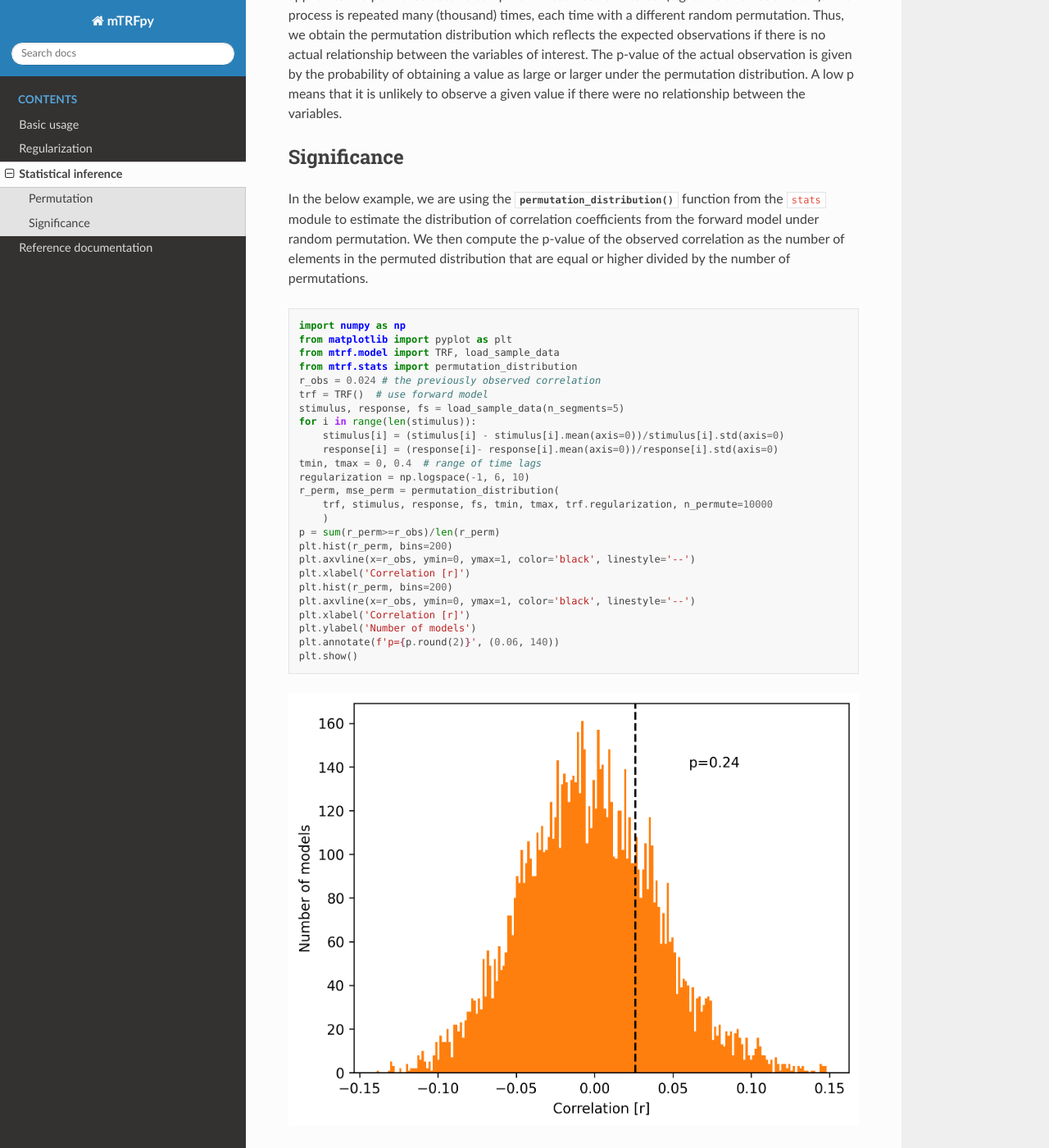
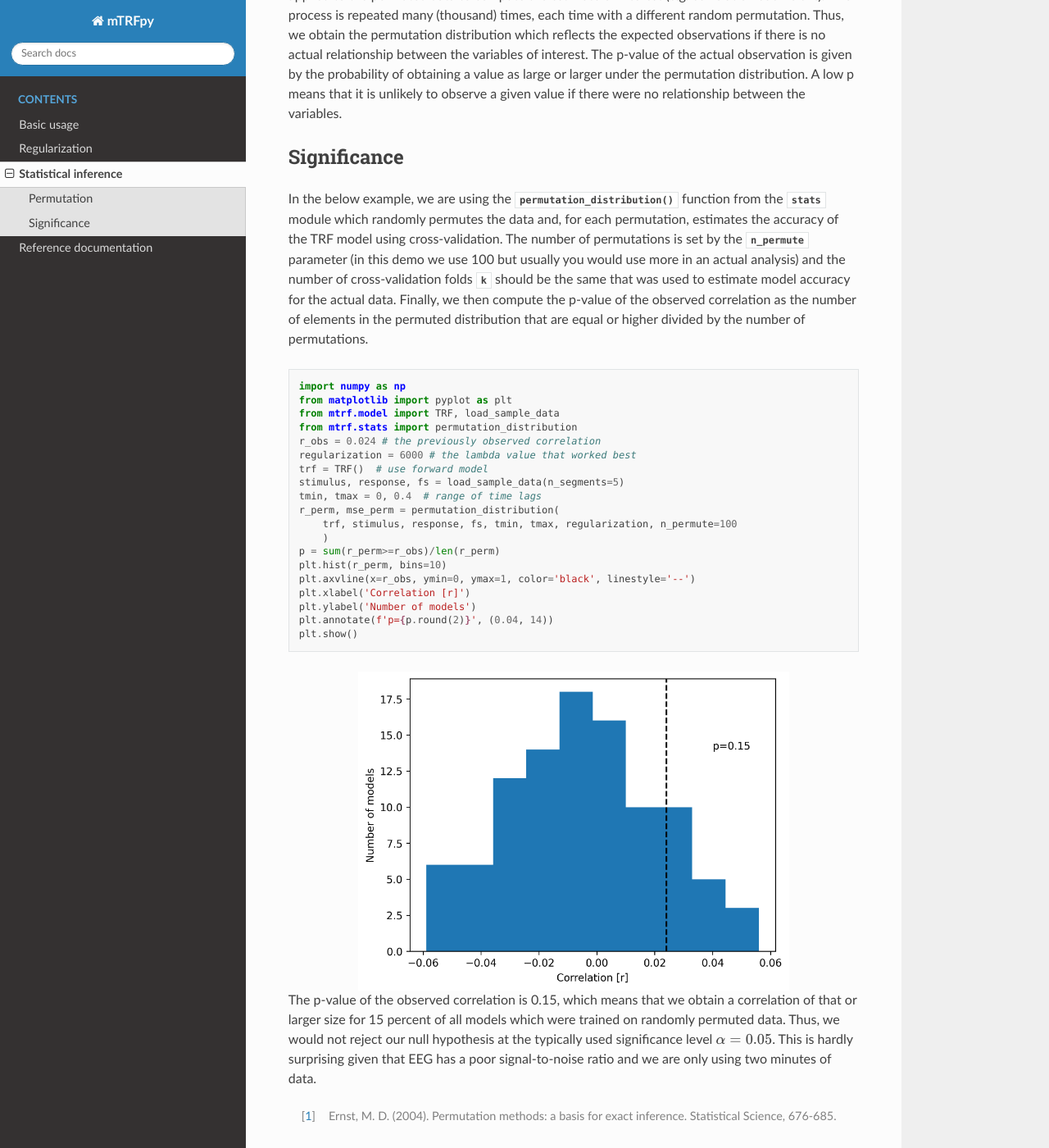
Before and after one commit to powerfulbean/mTRFpy, a Sphinx documentation site: the page built from docs/inference.rst, in a window 1280 px wide and 1400 px high, scrolled down 425 px. Shown: the whole window at 82% size. Built offline with Sphinx 7.4.7 and the Read the Docs theme 2.0.0, drawn with Linux system fonts in a browser that asks for light colours; cross-references to code outside the pages are shown as plain code; some of the changed text lies outside the part shown.

Commit message:
update docs

```diff
--- a/docs/inference.rst
+++ b/docs/inference.rst
@@ -10,36 +10,32 @@
 Significance
 ------------
 
-In the below example, we are using the :py:func:`permutation_distribution` function from the :py:module:`stats` module to estimate the distribution of correlation coefficients from the forward model under random permutation. We then compute the p-value of the observed correlation as the number of elements in the permuted distribution that are equal or higher divided by the number of permutations. ::
+In the below example, we are using the :py:func:`permutation_distribution` function from the :py:mod:`stats` module which randomly permutes the data and, for each permutation, estimates the accuracy of the TRF model using cross-validation. The number of permutations is set by the :py:const:`n_permute` parameter (in this demo we use 100 but usually you would use more in an actual analysis) and the number of cross-validation folds :py:const:`k` should be the same that was used to estimate model accuracy for the actual data. Finally, we then compute the p-value of the observed correlation as the number of elements in the permuted distribution that are equal or higher divided by the number of permutations. ::
 
     import numpy as np
     from matplotlib import pyplot as plt
     from mtrf.model import TRF, load_sample_data
     from mtrf.stats import permutation_distribution
     r_obs = 0.024 # the previously observed correlation
+    regularization = 6000 # the lambda value that worked best
     trf = TRF()  # use forward model
     stimulus, response, fs = load_sample_data(n_segments=5)
-    for i in range(len(stimulus)):
-        stimulus[i] = (stimulus[i] - stimulus[i].mean(axis=0))/stimulus[i].std(axis=0)
-        response[i] = (response[i]- response[i].mean(axis=0))/response[i].std(axis=0)
     tmin, tmax = 0, 0.4  # range of time lags
-    regularization = np.logspace(-1, 6, 10)
     r_perm, mse_perm = permutation_distribution(
-        trf, stimulus, response, fs, tmin, tmax, trf.regularization, n_permute=10000
+        trf, stimulus, response, fs, tmin, tmax, regularization, n_permute=100
         )
     p = sum(r_perm>=r_obs)/len(r_perm)
-    plt.hist(r_perm, bins=200)
-    plt.axvline(x=r_obs, ymin=0, ymax=1, color='black', linestyle='--')
-    plt.xlabel('Correlation [r]')
-    plt.hist(r_perm, bins=200)
+    plt.hist(r_perm, bins=10)
     plt.axvline(x=r_obs, ymin=0, ymax=1, color='black', linestyle='--')
     plt.xlabel('Correlation [r]')
     plt.ylabel('Number of models')
-    plt.annotate(f'p={p.round(2)}', (0.06, 140))
+    plt.annotate(f'p={p.round(2)}', (0.04, 14))
     plt.show()
 
 .. image:: images/perm.png
+    :align: center
+    :scale: 30 %
 
-The p-value of the observed correlation is 0.24, which means that we obtain a correlation of that or larger size in about one quarter of observations. Thus, we would not reject our null hypothesis at the typically used significance level :math:`\alpha=0.05`. This is hardly surprising given that EEG has a poor signal-to-noise ratio and we are only using two minutes of data. Note that the permutation distribution is very sensitive to the amount of data because small amounts (for training and validation data) will produce more extreme results.
+The p-value of the observed correlation is 0.15, which means that we obtain a correlation of that or larger size for 15 percent of all models which were trained on randomly permuted data. Thus, we would not reject our null hypothesis at the typically used significance level :math:`\alpha=0.05`. This is hardly surprising given that EEG has a poor signal-to-noise ratio and we are only using two minutes of data.
 
 .. [#f1] Ernst, M. D. (2004). Permutation methods: a basis for exact inference. Statistical Science, 676-685.
--- a/docs/optimization.rst
+++ b/docs/optimization.rst
@@ -5,7 +5,7 @@
 
 .. image:: images/reg.png
     :align: center
-    :scale: 35 %
+    :scale: 30 %
 
 When :math:`\lambda=0`, this is equivalent to OLS regression (yellow line) and gives the best fit to the sample at the cost of deviating from the overall trend in the data (dashed black line). As the value of :math:`\lambda` is increased the line flattens because the slope is penalized. As lambda approaches infinity the regression produces a horizontal line, irrespective of the data. The optimal :math:`\lambda` value is the one that gives the best approximation of the population trend.
 This value depends on multiple factors like the amount and quality of the data (more data requires less regularization) and the number of model parameters (larger models require more regularization) and has to be estimated from the data.
@@ -13,7 +13,7 @@
 Optimization
 ------------
 
-To optimize :math:`\lambda`, we must try out different values and choose the one that gives us the model that best predicts the actual data (i.e. that minimizes the MSE between predicted and observed data). Thus, we estimate the models accuracy for each candidate value of :math:`lambda` using cross-validation, pick the best one, and use it to fit a model on the whole data. This whole procedure can be done by using the `TRF.train` function and passing a list instead of a single value for the :py:const"`regularization` parameter. When testing multiple values for :math:`\lambda`, :py:meth:`TF.train` will return the correlation coefficient and MSE for each value. In the below example we are using those estimates to visualize how the model's accuracy changes as a function of :math:`\lamda` ::
+To optimize :math:`\lambda`, we must try out different values and choose the one that gives us the model that best predicts the actual data (i.e. that minimizes the MSE between predicted and observed data). Thus, we estimate the models accuracy for each candidate value of :math:`lambda` using cross-validation, pick the best one, and use it to fit a model on the whole data. This whole procedure can be done by using the `TRF.train` function and passing a list instead of a single value for the :py:const"`regularization` parameter. When testing multiple values for :math:`\lambda`, :py:meth:`TF.train` will return the correlation coefficient and MSE for each value. In the below example we are using those estimates to visualize how the model's accuracy changes as a function of :math:`\lambda` ::
 
     import numpy as np
     from matplotlib import pyplot as plt
@@ -34,9 +34,12 @@
     ax1.axvline(regularization[np.argmin(error)], linestyle='--', color='k')
     plt.show()
 
-.. image:: images/opt.png
+.. image:: images/optim.png
+    :align: center
+    :scale: 30 %
 
-The dashed line marks the :math:`lambda` value where the MSE (purple line) was lowest. Usually, this will also be the point where the correlation is highest but there can be cases where MSE and correlation deviate.
+In this example, we obtain the best result for :math:`\lambda \approx 6000` which is marked by the vertical dashed line. However, all values between one thousand and one million result in similarily good models (accuracy slightly decreases for very high :math:`\lambda` values). On the other hand, picking a :math:`\lambda` value that is too low drastically reduces the models accuracy. This asymmetry is commonly observed in regularized regression.
+
 
 Overfitting
 -----------
```
Also changed, not shown: docs/images/opt.png (deleted), docs/images/perm.png, 1 other file.
